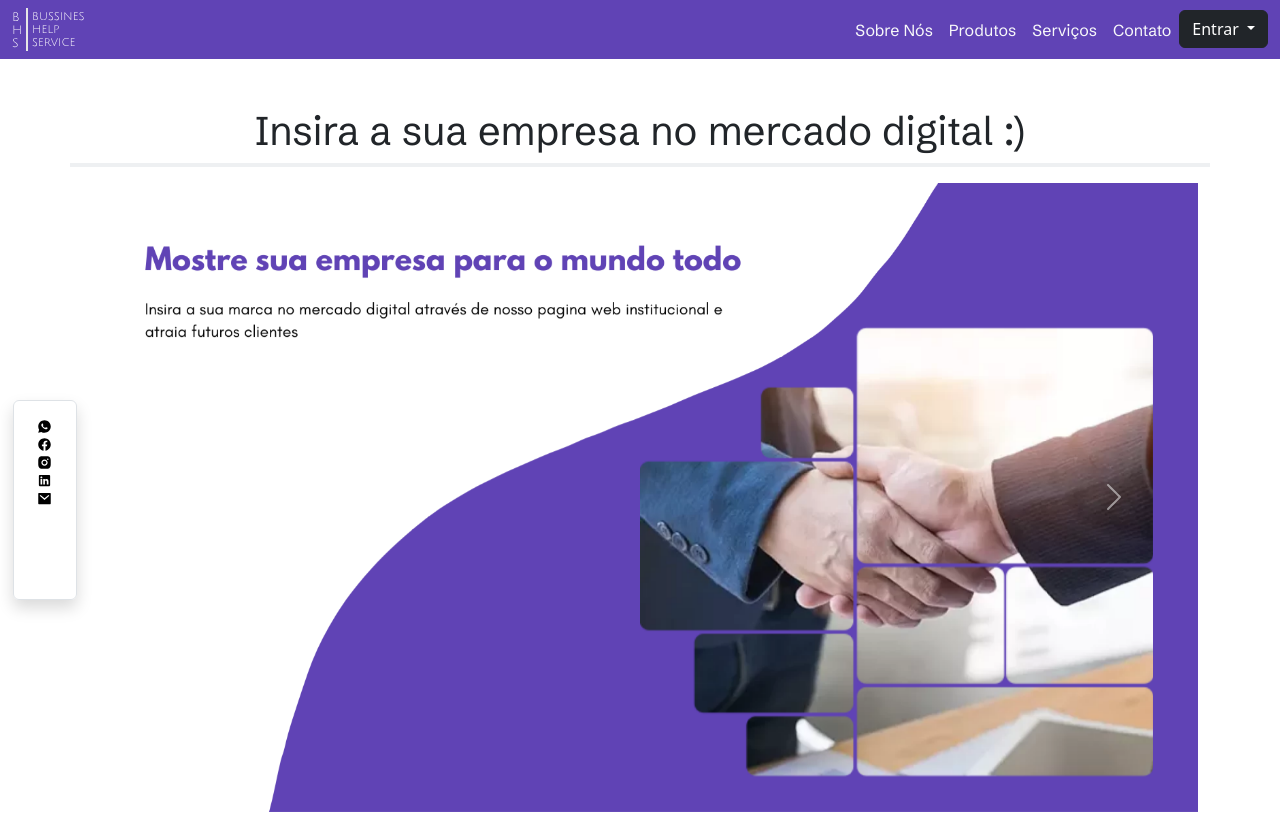
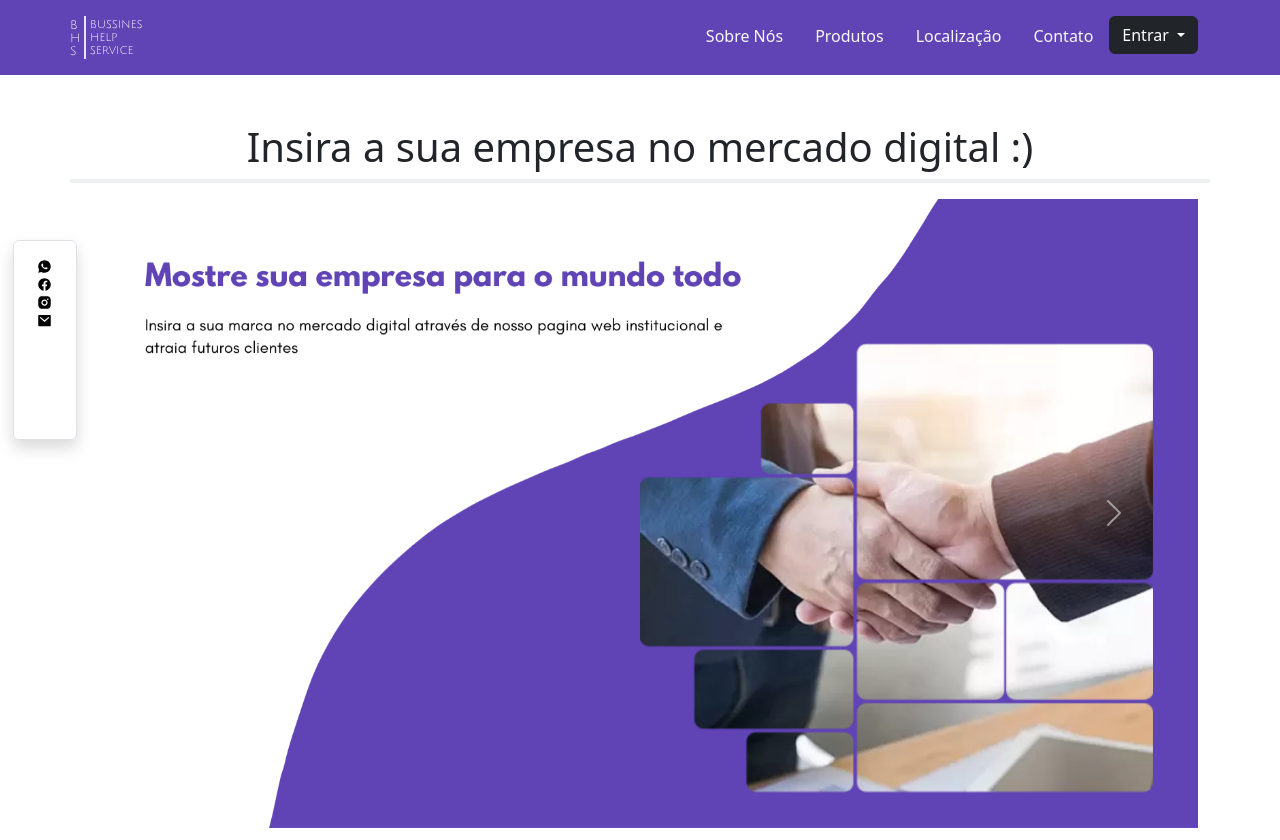
Before and after one commit to Kmeliansky/WebSite-Institucional, a PHP site: page / in a window 1280 px wide. Shown: the top 840 px of the page. Run offline with PHP 8.4, Linux system fonts and the light colour scheme.

Commit message:
Add files via upload

```diff
--- a/institucional/index.php
+++ b/institucional/index.php
@@ -4,19 +4,22 @@
     <meta charset="utf-8">
     <meta name="viewport" content="width=device-width, initial-scale=1">
     <title>Institucional</title>
-
+    <link rel="stylesheet" type="text/css" href="style.css">
     <style>
       .fixed-top{
 
         display: flex;
         flex-direction: column;
         width: 5%;
-        margin: 50vh 1%;
+        margin: 30vh 1%;
         height: 25%;
       }
       .fixed-top > img{
         width: 50%;
         margin: 5% auto;
+      }
+      .mapa{
+        width: 100%;
       }
     </style>
 
@@ -28,30 +31,47 @@
     <!-- Link de referência ao CSS do Bootstrap -->
     <link href="https://cdn.jsdelivr.net/npm/bootstrap@5.2.2/dist/css/bootstrap.min.css" rel="stylesheet" integrity="sha384-Zenh87qX5JnK2Jl0vWa8Ck2rdkQ2Bzep5IDxbcnCeuOxjzrPF/et3URy9Bv1WTRi" crossorigin="anonymous">
 
-    <link rel="stylesheet" type="text/css" href="../institucional/style/index.css">
-
   </head>
   <body>
 
   <section class="fixed-top border shadow p-3 mb-5 bg-body-tertiary rounded">
     <img src="../institucional/image/whatsapp.svg" alt="whatsapp logo">
-    <img src="../institucional/image/facebook.svg" alt="whatsapp logo">
-    <img src="../institucional/image/instagram.svg" alt="whatsapp logo">
-    <img src="../institucional/image/linkedin.svg" alt="whatsapp logo">
-    <img src="../institucional/image/email.svg" alt="whatsapp logo">
+    <img src="../institucional/image/facebook.svg" alt="facebook logo">
+    <img src="../institucional/image/instagram.svg" alt="instagram logo">
+    <img src="../institucional/image/email.svg" alt="email logo">
   </section>
 
     <!-- Menu do website -->
-    <nav class="navbar navbar-expand-lg " style="background-color: #6043B5;">
-        <div class="container-fluid">
-          <img class="text-uppercase navba r-brand text-light" src="../institucional/image/logo.svg" alt="logo da marca">
-          <button class="navbar-toggler" type="button" data-bs-toggle="collapse" data-bs-target="#navbarNavAltMarkup" aria-controls="navbarNavAltMarkup" aria-expanded="false" aria-label="Toggle navigation">
-            <span class="navbar-toggler-icon"></span>
-          </button>
-            <div class="navbar-nav">
+    <nav class="nav">
+    <section class="container py-3 nav">
+        <div class="item-menu">
+          <img class="text-uppercase navba r-brand text-light" src="../institucional/image/logo.svg"
+            alt="logo da marca">
+        </div>
+        <div class="item-menu">
+          <a class="nav-link text-light" href="#sobre-nos">Sobre Nós</a>
+          <a class="nav-link text-light" href="#produto">Produtos</a>
+          <a class="nav-link text-light" href="#localizacao">Localização</a>
+          <a class="nav-link text-light" href="login/form-login.php">Contato</a>
+          <li class="nav-item dropdown">
+            <button class="btn btn-dark dropdown-toggle" data-bs-toggle="dropdown" aria-expanded="false">
+              Entrar
+            </button>
+            <ul class="dropdown-menu dropdown-menu-dark">
+              <li><a class="dropdown-item" href="../institucional/login/form-login.php">Login</a></li>
+            </ul>
+          </li>
+        </div>
+
+    </nav>
+
+
+    <!--
+
+<div class="navbar-nav">
               <a class="nav-link text-light" href="#sobre-nos">Sobre Nós</a>
               <a class="nav-link text-light" href="#produto">Produtos</a>
-              <a class="nav-link text-light" href="#servico">Serviços</a>
+              <a class="nav-link text-light" href="#localizacao">Localização</a>
               <a class="nav-link text-light" href="login/form-login.php">Contato</a>
               <li class="nav-item dropdown">
                 <button class="btn btn-dark dropdown-toggle" data-bs-toggle="dropdown" aria-expanded="false">
@@ -62,8 +82,8 @@
                 </ul>
                 </li>
             </div>
-        </div>
-    </nav>
+
+     -->
 
     <!-- Seção de titulo -->
     <section class="container py-5">
@@ -155,7 +175,27 @@
 </div>
 
 
-<!--Banner-->
+<!--Contato-->
+<div class="m-5 container-contato border">
+<h2 class="text-center">Entre em Contato!!</h2>
+<p class="text-center">Gostou de um de nossos produtos? entre em contato para mais informações ou nos siga para saber mais nas redes sociais</p>
+<div class="container text-center">
+  <div class="row row-cols-1 row-cols-sm-2 row-cols-md-4">
+    <div class="col">
+    <a href="http://"><img width="25%" src="../institucional/image/whatsapp.svg" alt="whatsapp logo"></a>
+    </div>
+    <div class="col">
+    <a href="http://"><img width="25%" src="../institucional/image/facebook.svg" alt="facebook logo"></a>
+    </div>
+    <div class="col">
+    <a href="http://"><img width="25%" src="../institucional/image/instagram.svg" alt="instagram logo"></a>
+    </div>
+    <div class="col">
+    <a href="http://"><img width="25%" src="../institucional/image/email.svg" alt="email logo"></a>
+    </div>
+  </div>
+</div>
+</div>
 
 
 <!--sessao de sobre-->
@@ -180,6 +220,17 @@
   </div>
 </div>
 
+  <div class="mapa-container text-center">
+    <h2 id="localizacao" class="text-center">Localização</h2>
+    <iframe class="mapa"
+      src="https://www.google.com/maps/embed?pb=!1m18!1m12!1m3!1d3675.0865678717855!2d-48.443138223592186!3d-22.910177637994295!2m3!1f0!2f0!3f0!3m2!1i1024!2i768!4f13.1!3m3!1m2!1s0x94c6df00ad9e9761%3A0x82af7313ba02130!2sSENAI%20-%20Botucatu!5e0!3m2!1spt-BR!2sbr!4v1683923481295!5m2!1spt-BR!2sbr"
+      width="600" height="450" style="border:0;" allowfullscreen="" loading="lazy"
+      referrerpolicy="no-referrer-when-downgrade"></iframe>
+      <div class="d-grid gap-2 d-md-flex justify-content-md-center">
+        <a class="btn btn-danger" href="https://goo.gl/maps/K6CKdT8trJPXrivb7">Ver rotas</a>
+      </div>
+  </div>
+
 </section>
 
   <!--sessao do footer-->
@@ -203,9 +254,6 @@
       <p class="h6 text-light">instagram</p>
       </li>
       <li class="list-group-item" style="background-color: #6043B5;">
-      <p class="h6 text-light">Linkedin</p>
-      </li>
-      <li class="list-group-item" style="background-color: #6043B5;">
       <p class="h6 text-light">E-mail</p>
       </li>
     </ul>
@@ -218,17 +266,15 @@
       <p class="h2 text-light">Sobre a empresa</p>
       </li>
       <li class="list-group-item" style="background-color: #6043B5;">
-      <p class="h6 text-light">opcao</p>
+      <p class="h6 text-light">Sobre nós</p>
       </li>
       <li class="list-group-item" style="background-color: #6043B5;">
-      <p class="h6 text-light">opcao</p>
+      <p class="h6 text-light">Produtos</p>
       </li>
       <li class="list-group-item" style="background-color: #6043B5;">
-      <p class="h6 text-light">opcao</p>
+      <p class="h6 text-light">Localização</p>
       </li>
-      <li class="list-group-item" style="background-color: #6043B5;">
-      <p class="h6 text-light">opcao</p>
-      </li>
+
     </ul>
 
     </div>
--- /dev/null
+++ b/institucional/style.css
@@ -0,0 +1,10 @@
+.nav{
+
+    display: flex;
+    justify-content: space-between;
+    background-color: #6043B5;
+}
+
+.item-menu{
+    display: flex;
+}
```
Also changed, not shown: institucional/session/sobre/form-sobre-edit.php (+31 -6 lines).
